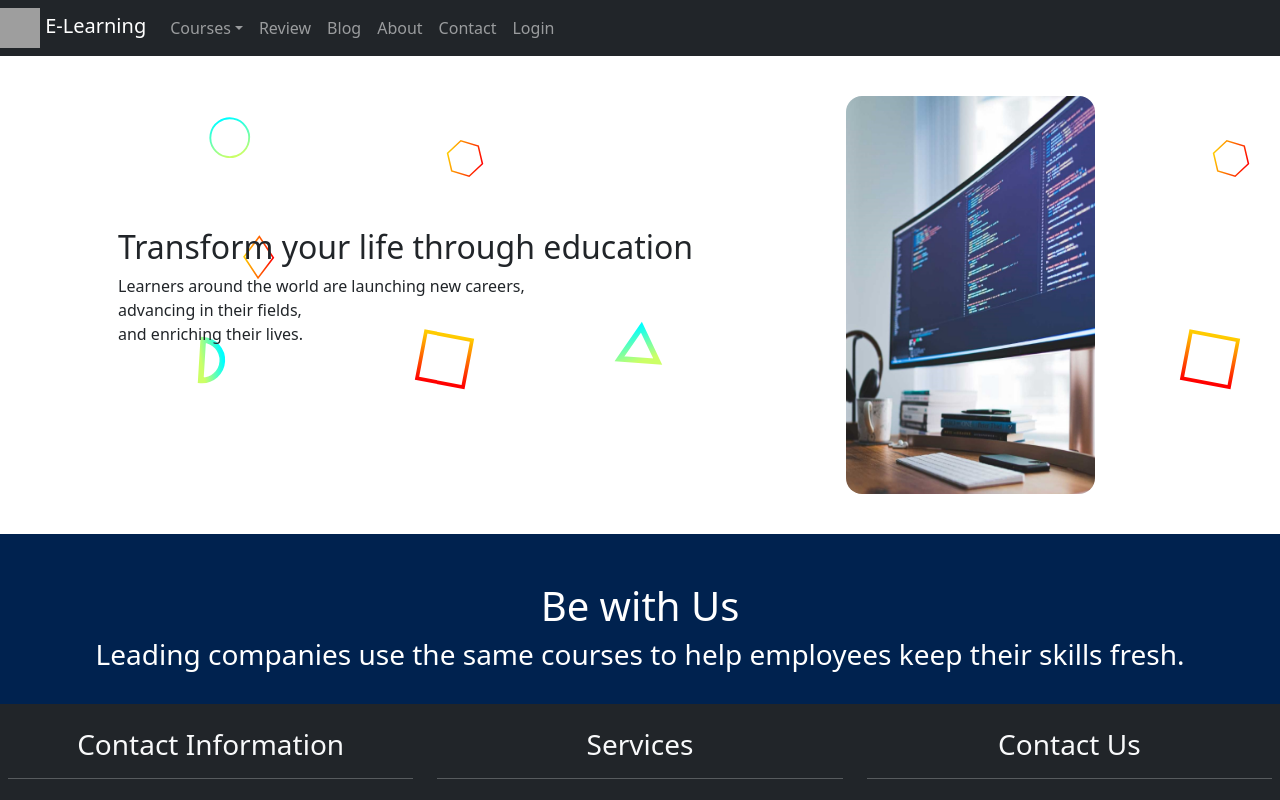
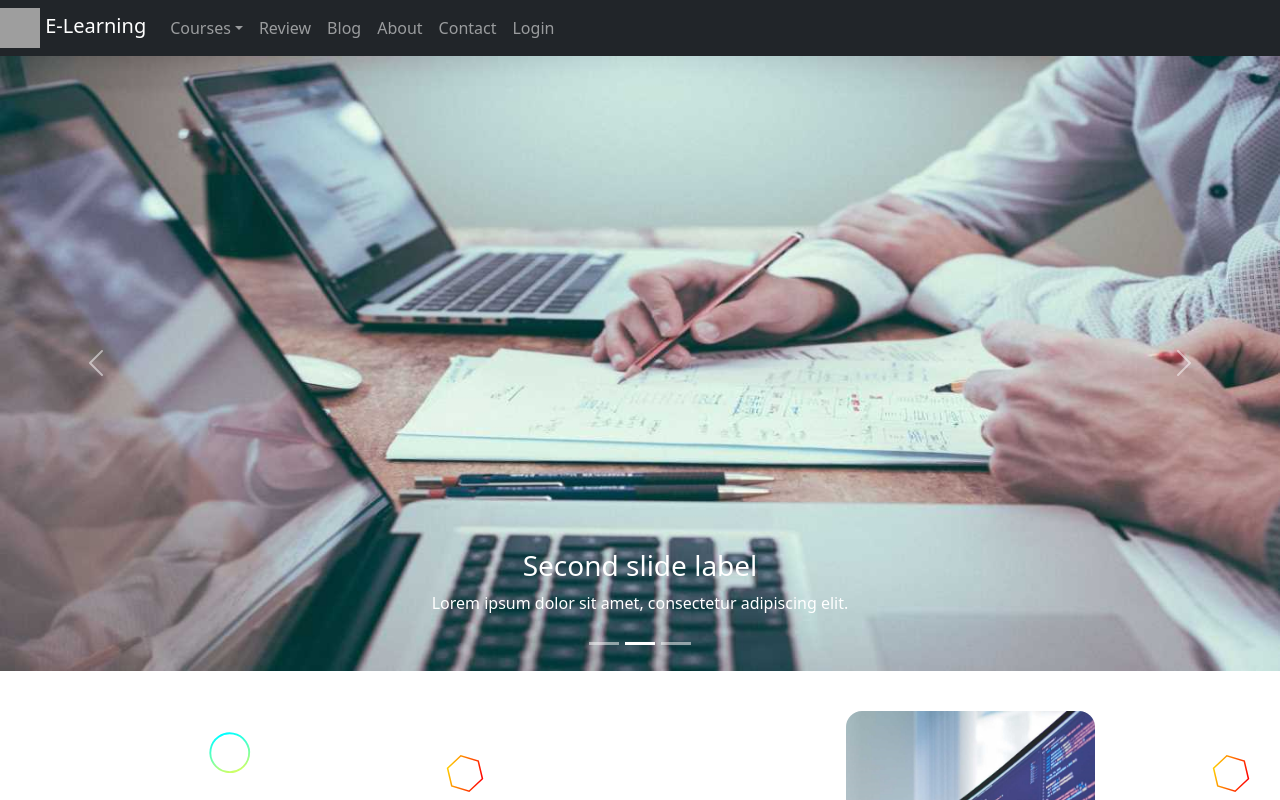
Before and after one commit to subrotadey/E-Learning-management-system, a React (Create React App) app: page / in a window 1280 px wide. Shown: the top 800 px of the page. Built offline with nearby package versions, Linux system fonts and the light colour scheme; grey boxes are pictures that could not be loaded.

Commit message:
Slider updated

```diff
--- a/src/Pages/Home/Banner.js
+++ b/src/Pages/Home/Banner.js
@@ -12,7 +12,7 @@
             <Container>
               <Row className='rounded-4 m-4 d-flex align-items-center' >
                 <Col sm={8}  xs={12} >
-                    <h2>Transform your life through education</h2>
+                    <h2 className='uppercase'>Transform Your Life Through Education</h2>
                     <p>Learners around the world are launching new careers, <br /> advancing in their fields, <br /> and enriching their lives.</p>
                 </Col>
                 <Col sm={4}  xs={12} ><img src={banner} alt="" className='w-75 m-3 rounded-4' /></Col>
--- /dev/null
+++ b/src/Pages/Home/Home.css
@@ -0,0 +1,4 @@
+.slide-img{
+    object-fit: cover;
+    width: 100vw;
+}
--- a/src/Pages/Home/Home.js
+++ b/src/Pages/Home/Home.js
@@ -1,11 +1,11 @@
 import React from 'react';
 import Banner from './Banner';
-// import Slider from './Slider';
+import Slider from './Slider';
 
 const Home = () => {
     return (
         <div>
-            {/* <Slider></Slider> */}
+            <Slider></Slider>
             <Banner></Banner>
         </div>
     );
--- a/src/Pages/Home/Slider.js
+++ b/src/Pages/Home/Slider.js
@@ -4,31 +4,31 @@
 import slider2 from '../../assets/images/slider2.jpg'
 import slider3 from '../../assets/images/slider3.jpg'
 import bg from '../../assets/images/bg2.svg'
+import './Home.css'
 
 const Slider = () => {
     return (
-        <div>
       <div style={{
         backgroundImage: `url(${bg})`
       }}>
        <div className="d-flex justify-content-center">
       <Carousel fade>
-            <Carousel.Item>
-              <img  className="d-block" src={slider1} alt="First slide"/>
+      <Carousel.Item className=' w-100'>
+        <img  className="d-block slide-img" src={slider1} alt="First slide"/>
         <Carousel.Caption>
           <h3>First slide label</h3>
           <p>Nulla vitae elit libero, a pharetra augue mollis interdum.</p>
         </Carousel.Caption>
       </Carousel.Item>
       <Carousel.Item>
-              <img className="d-block" src={slider2} alt="Second slide" />
+        <img className="d-block slide-img" src={slider2} alt="Second slide" />
         <Carousel.Caption>
           <h3>Second slide label</h3>
           <p>Lorem ipsum dolor sit amet, consectetur adipiscing elit.</p>
         </Carousel.Caption>
       </Carousel.Item>
       <Carousel.Item>
-              <img className="d-block text-center" src={slider3} alt="Third slide"/>
+        <img className="d-block text-center  slide-img" src={slider3} alt="Third slide"/>
         <Carousel.Caption>
           <h3>Third slide label</h3>
           <p>Praesent commodo cursus magna, vel scelerisque nisl consectetur.</p>
@@ -38,8 +38,6 @@
   </div>
       </div>
 
-        </div>
-
 
     );
 };
```
Lines whose indentation alone changed are shown as unchanged.
